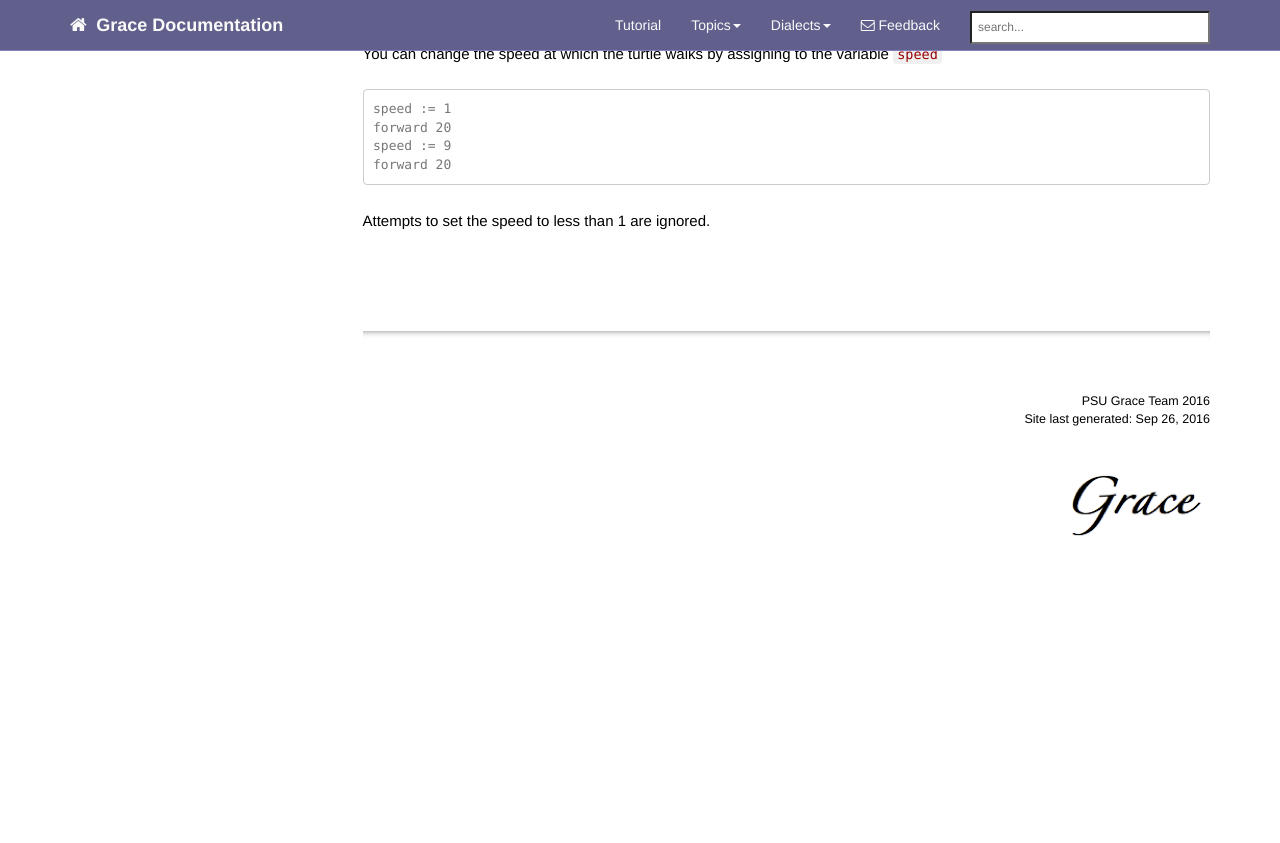
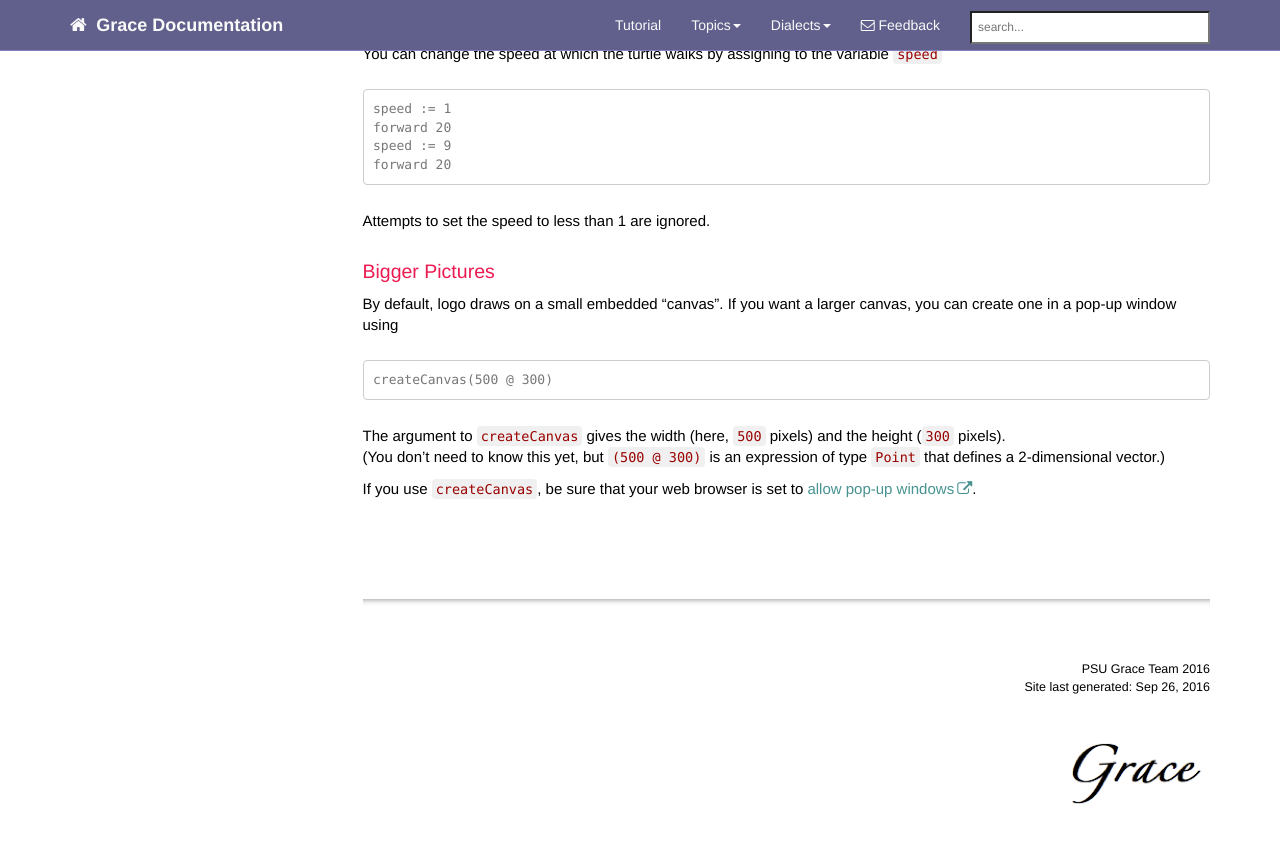
Before and after one commit to gracelang/language, a Jekyll site: the page built from website/GraceDialects/logo.md, in a window 1280 px wide and 900 px high, scrolled down 3728 px. Shown: the top 843 px of the window. Built offline with Jekyll 4.4.1, drawn with Linux system fonts in a browser that asks for light colours; nearby versions of some CDN libraries; comment, search, counter and statistics services are not loaded; before the commit the page ends 4368 px from its top, so only the background shows below that; some of the changed text lies outside the part shown.

Commit message:
Adds note about `createCanvas`.

```diff
--- a/website/GraceDialects/logo.md
+++ b/website/GraceDialects/logo.md
@@ -15,7 +15,7 @@ We don't use mechanical turtles, but we can simulate them
 on the screen of a modern computer.  Grace Logo lets you
 draw pictures on the screen by controlling a "virtual turtle" with Grace commands.
 
-For more background, see [this wikipedia page][WikiTurtle1]. .
+For more background, see [this wikipedia page][WikiTurtle1].
 
 [WikiTurtle1]: https://en.wikipedia.org/wiki/Logo_(programming_language)
 
@@ -110,3 +111,15 @@ You can change the speed at which the turtle walks by assigning to the variable
     forward 20
 
 Attempts to set the speed to less than 1 are ignored.
+
+
+### Bigger Pictures
+
+By default, logo draws on a small embedded "canvas".  If you want a larger canvas, you can create one in a pop-up window using
+
+    createCanvas(500 @ 300)
+
+The argument to `createCanvas` gives the width (here, `500` pixels) and the height (`300` pixels).
+(You don't need to know this yet, but `(500 @ 300)` is an expression of type `Point` that defines a 2-dimensional vector.)
+
+If you use `createCanvas`, be sure that your web browser is set to [allow pop-up windows](http://www.cengage.com/lms_docs/system_check/popupsfailed/popupsfailed_chrome.htm).
```
Also changed, not shown: other parts of website/GraceDialects/logo.md (+2 -1 lines).
